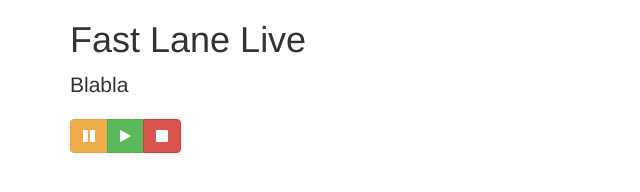
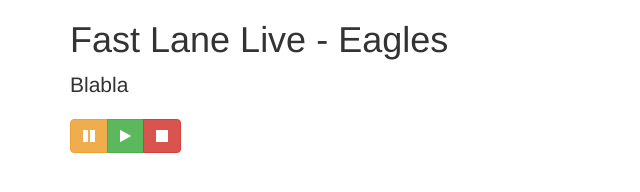
Before and after one commit to miwinter/Sticky, a plain HTML site: page test1.html in a window 1280 px wide. Shown: the whole page, without its empty margins (0-640 px from the left). Drawn offline with nearby package versions, Linux system fonts and the light colour scheme; no server answers.

Commit message:
Update test1.html

```diff
--- a/test1.html
+++ b/test1.html
@@ -22,7 +22,7 @@
   <div class="wrapper">
     <article class="post">
       <header class="post-header">
-        <h1 class="post-title">Fast Lane Live</h1>
+        <h1 class="post-title">Fast Lane Live - Eagles</h1>
         <p class="lead">Blabla</p>
       </header>
       <div class="post-content">
```
